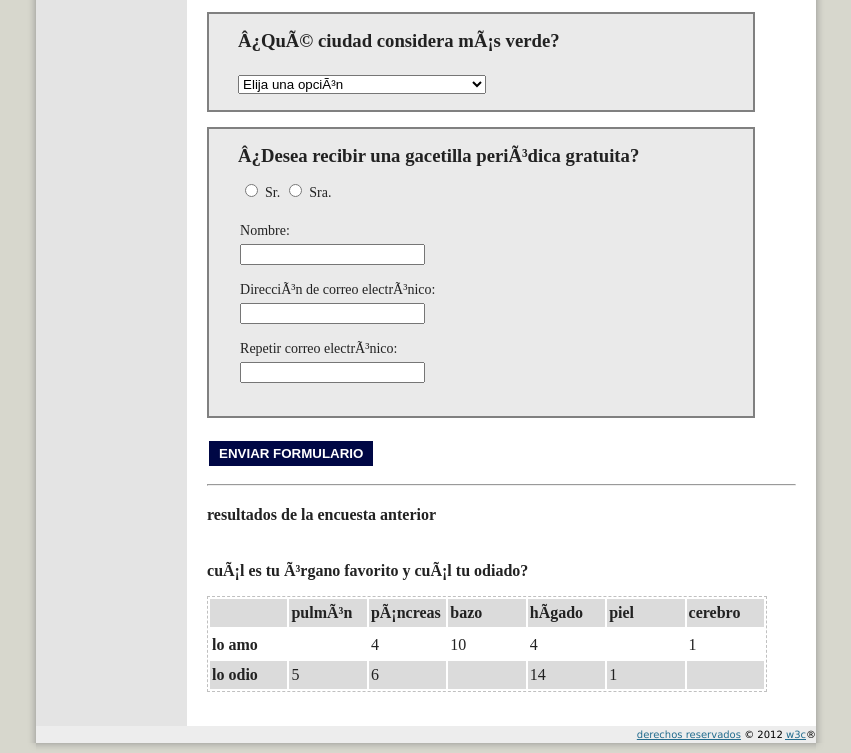
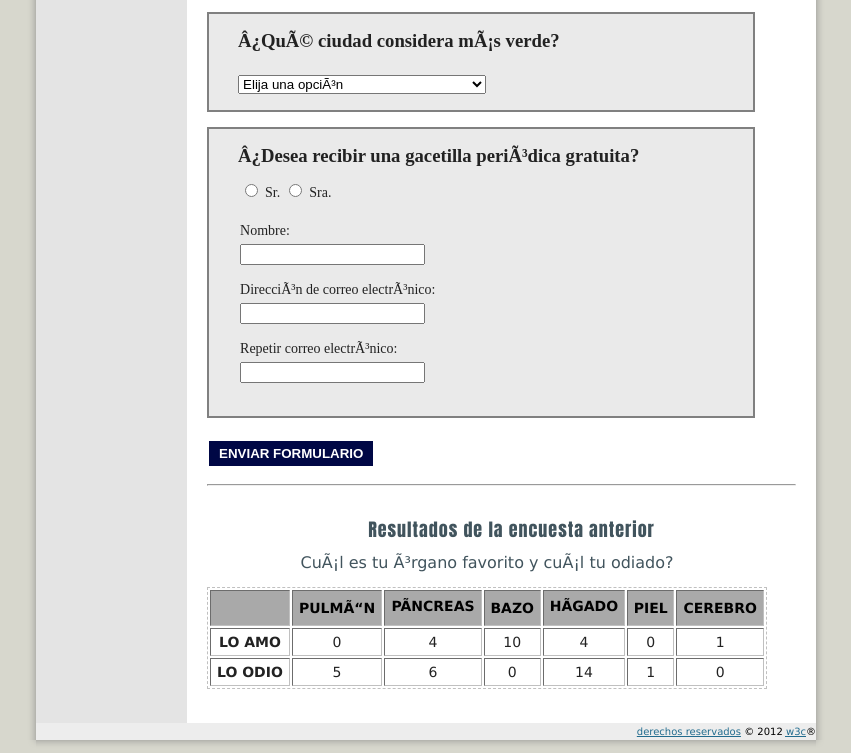
Before and after one commit to msciegata/Citadinos, a plain HTML site: page encuesta.html in a window 1280 px wide. Shown: the part 495-1248 px from the top of the page, without its empty margins (214-1065 px from the left). Drawn offline with Linux system fonts and the light colour scheme.

Commit message:
Encuesta terminada

```diff
--- a/css/sass/styles.scss
+++ b/css/sass/styles.scss
@@ -71,6 +71,45 @@ body {
 	}
 
 	.poll {
+		.data-table {
+			text-align: center;
+			margin-top:30px;
+
+			.poll-results {
+				border:1px dashed silver;
+				text-align: left;
+				font-family: 'Verdana';
+				font-size: 14px;
+				text-align: center;
+
+				caption {
+					margin:10px 0 15px;
+					font-size:16px;
+					color:#41545d;
+				}
+
+				thead {
+					background-color: darkgray;
+					color:black;
+					font-weight: light;
+
+					th {
+						padding:5px;
+						text-transform: uppercase;
+					}
+				}
+
+				tbody {
+					th {
+						padding:5px;
+						text-transform: uppercase;
+					}
+
+				}
+
+			}
+		}
+
 		hr {
 			margin-right: 20px;
 		}
--- a/encuesta.html
+++ b/encuesta.html
@@ -395,42 +395,41 @@
                     </form>
                     <hr>
                     <div>
-                      <div>
-                        <h2 style="padding-bottom:0px; margin-bottom:0px; width:300px; height:40px; overflow: hidden;" class=titulo>
-                        <font size="3">resultados de la encuesta anterior</font>
+                      <div class="data-table">
+                              <h2 class="subtitle">
+                                Resultados de la encuesta anterior
                               </h2>
-                        <p><b aria-hidden="true">cuál es tu órgano favorito y cuál tu odiado?</b></p>
-                        <table summary="se muestran los dos parametros, lo amo o la odio, en las filas y en las columnas los distintos organos." width="560px" border="1" style="border: 1px dashed silver; text-align: left;" >
-                          <caption class="sr-only">cuál es tu órgano favorito y cuál tu odiado?</caption>
+                              <table width="560px" border="1" class="poll-results">
+                                <caption>Cuál es tu órgano favorito y cuál tu odiado?</caption>
                                 <thead>
-                            <tr bgcolor="#dbdbdb">
-                                <th id="sin-dato" scope="col" width=70 class="aco-tab"></th>
-                                <th id="t-pul" width=70 class="aco-tab"><b>pulmón</b></th>
-                                <th id="t-pan" width=70 class="aco-tab"><b>páncreas</b></th>
-                                <th id="t-baz" width=70 class="aco-tab"><b>bazo</b></th>
-                                <th id="t-hig" width=70 class="aco-tab"><b>hígado</b></th>
-                                <th id="t-pie" width=70 class="aco-tab"><b>piel</b></th>
-                                <th id="t-cer" width=70 class="aco-tab"><b>cerebro</b></th>
+                                  <tr>
+                                    <th scope="col"></th>
+                                    <th id="th-pul">PULMÓN</th>
+                                    <th id="th-pan">PÁNCREAS</th>
+                                    <th id="th-baz">BAZO</th>
+                                    <th id="th-hig">HÍGADO</th>
+                                    <th id="th-pie">PIEL</th>
+                                    <th id="th-cer">CEREBRO</th>
                                   </tr>
                                 </thead>
                                 <tbody>
                                   <tr>
-                                <th id="amo" headers="sin-dato" scope="row" class="aco-tab">lo amo</th>
-                                <td headers="amo t-pul" class="aco-tab"></td>
-                                <td headers="amo t-pan" class="aco-tab">4</td>
-                                <td headers="amo t-baz" class="aco-tab">10</td>
-                                <td headers="amo t-hig" class="aco-tab">4</td>
-                                <td headers="amo t-pie" class="aco-tab"></td>
-                                <td headers="amo t-cer" class="aco-tab">1</td>
+                                    <th id="Amo" headers="sin-dato" scope="row">Lo Amo</th>
+                                    <td headers="Amo th-pul">0 <span class="sr-only">votos</span></td>
+                                    <td headers="Amo th-pan">4 <span class="sr-only">votos</span></td>
+                                    <td headers="Amo th-baz">10 <span class="sr-only">votos</span></td>
+                                    <td headers="Amo th-hig">4 <span class="sr-only">votos</span></td>
+                                    <td headers="Amo th-pie">0 <span class="sr-only">votos</span></td>
+                                    <td headers="Amo th-cer"><span aria-hidden="true">1</span> <span class="sr-only">Un voto</span></td>
                                   </tr>
-                              <tr bgcolor="#dbdbdb">
-                                <th id="odio" headers="sin-dato" scope="row" class="aco-tab">lo odio</th>
-                                <td headers="odio t-pul" class="aco-tab">5</td>
-                                <td headers="odio t-pan" class="aco-tab">6</td>
-                                <td headers="odio t-baz" class="aco-tab"></td>
-                                <td headers="odio t-hig" class="aco-tab">14</td>
-                                <td headers="odio t-pie" class="aco-tab">1</td>
-                                <td headers="odio t-cer" class="aco-tab"></td>
+                                  <tr>
+                                    <th id="Odio" headers="sin-dato">Lo Odio</th>
+                                    <td headers="Odio th-pul">5 <span class="sr-only">votos</span></td>
+                                    <td headers="Odio th-pan">6 <span class="sr-only">votos</span></td>
+                                    <td headers="Odio th-baz">0 <span class="sr-only">votos</span></td>
+                                    <td headers="Odio th-hig">14 <span class="sr-only">votos</span></td>
+                                    <td headers="Odio th-pie"><span aria-hidden="true">1</span> <span class="sr-only">Un voto</span></td>
+                                    <td headers="Odio th-cer">0 <span class="sr-only">votos</span></td>
                                   </tr>
                                 </tbody>
                               </table>
```
Also changed, not shown: css/styles.css. Lines whose indentation alone changed are shown as unchanged.
